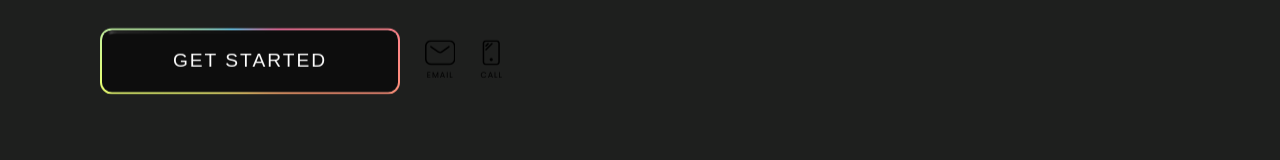
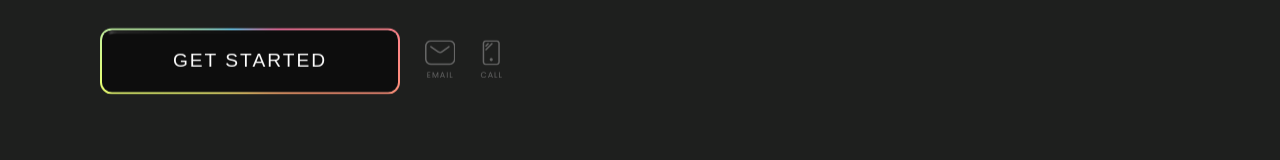
Before and after one commit to clt-dev/website-client, a React (Create React App) app: page / in a window 1280 px wide. Shown: the part 500-660 px from the top of the page. Built offline with nearby package versions, Linux system fonts and the light colour scheme; no server answers.

Commit message:
change call/email btn color

```diff
--- a/src/assets/css/style.css
+++ b/src/assets/css/style.css
@@ -311,7 +311,7 @@ h3.dark span,
   display: block;
   text-align: center;
   text-transform: uppercase;
-  color: black;
+  color: #666666;
   transition: all 0.2s ease-in-out;
 }
 #home .textSection .copy .btnGroup a svg {
@@ -320,6 +320,7 @@ h3.dark span,
 }
 #home .textSection .copy .btnGroup a svg path,
 #home .textSection .copy .btnGroup a svg circle {
+  fill: #666666;
   transition: all 0.2s ease-in-out;
 }
 #home .textSection .copy .btnGroup a:hover {
--- a/src/assets/sass/_home.scss
+++ b/src/assets/sass/_home.scss
@@ -100,7 +100,7 @@
             display: block;
             text-align: center;
             text-transform: uppercase;
-            color: black;
+            color: #666666;
             transition: all 0.2s ease-in-out;
           }
           svg {
@@ -108,6 +108,7 @@
             height: 25px;
             path,
             circle {
+              fill: #666666;
               transition: all 0.2s ease-in-out;
             }
           }
```
Also changed, not shown: 1 other file (tests, documents, lock files or other folders).
